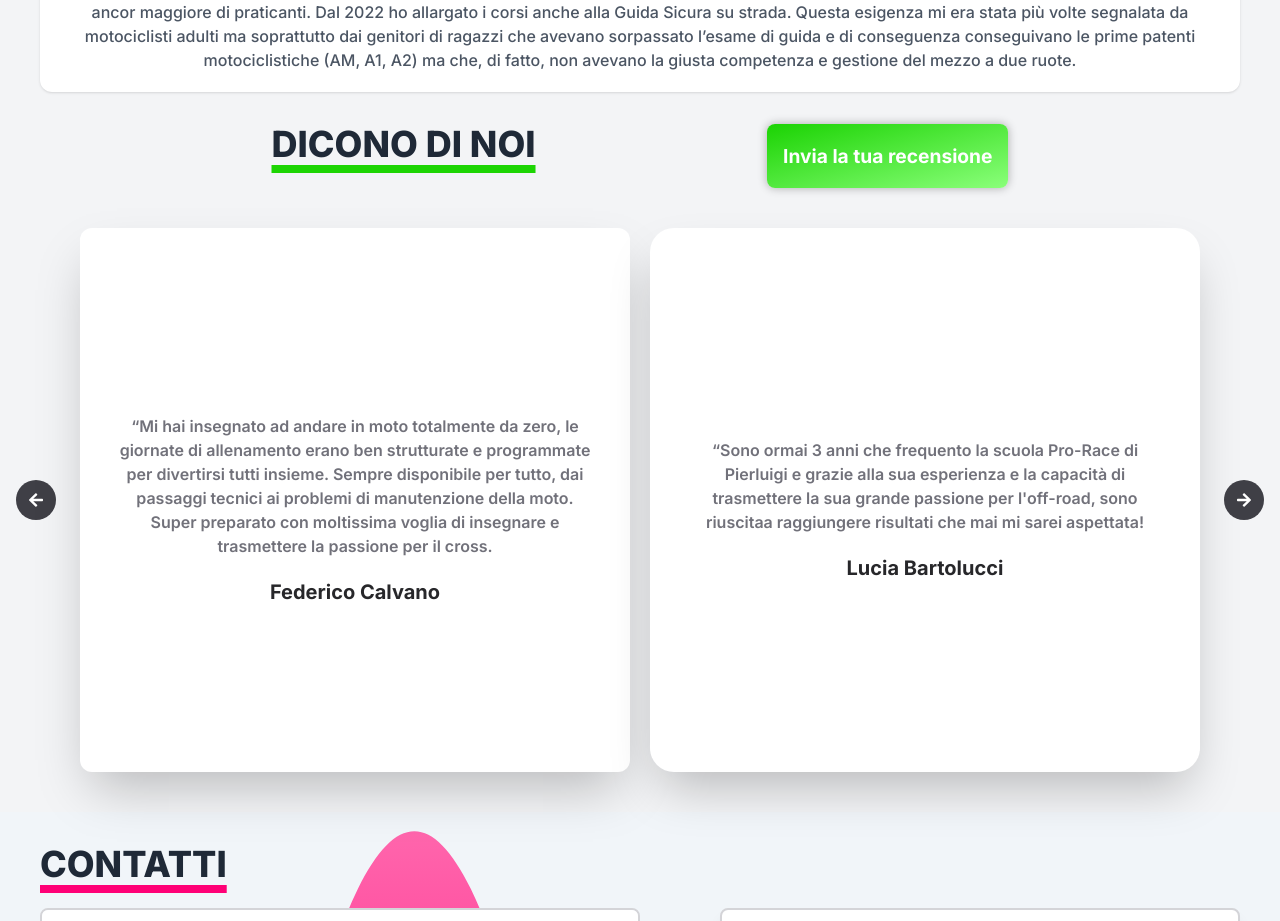
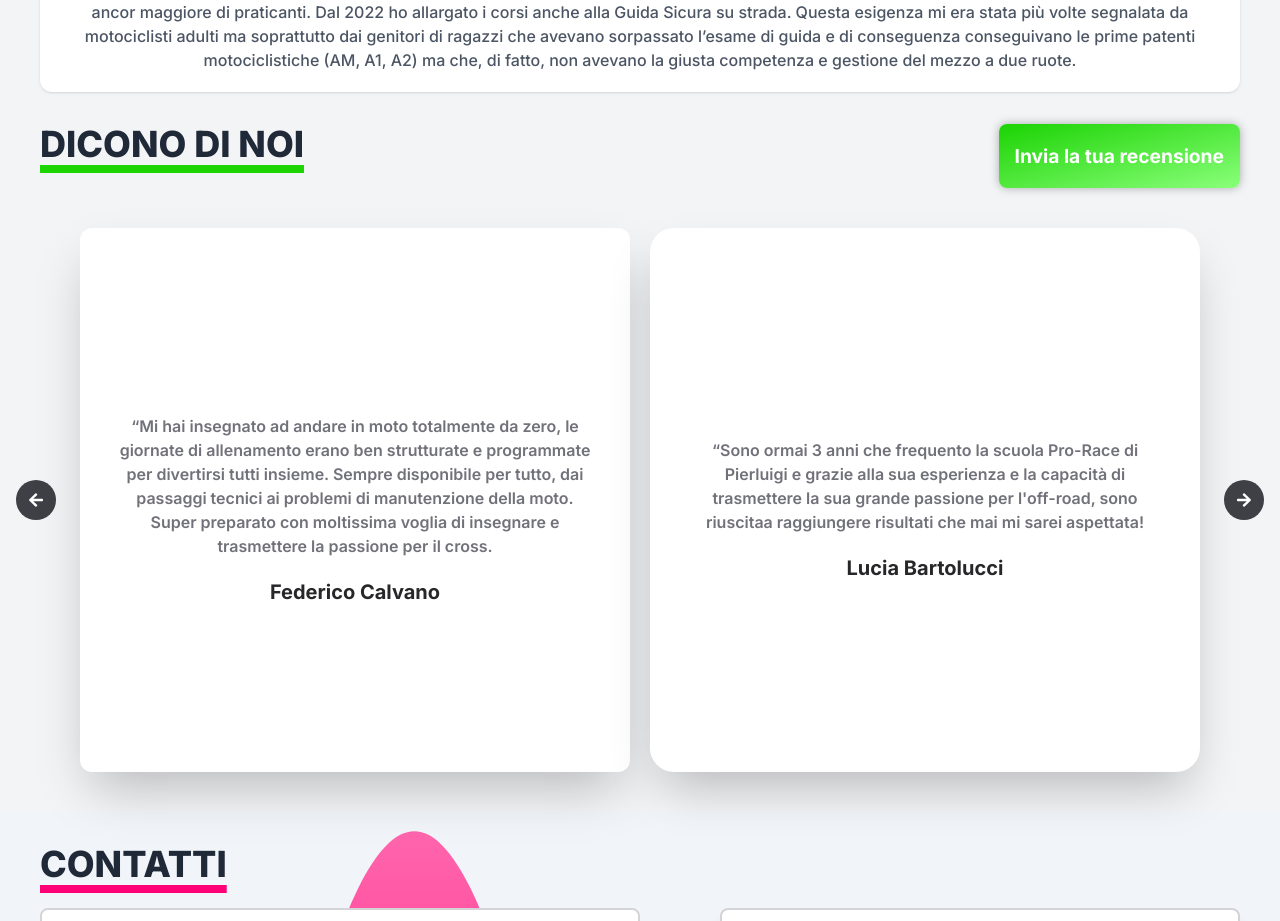
Before and after one commit to GiacomoViolini/Scuola_Off-Road_Pro_Race, a Next.js app: page / in a window 1280 px wide. Shown: the part 9410-10331 px from the top of the page. Built offline with nearby package versions, Linux system fonts and the light colour scheme.

Commit message:
fixed bug

```diff
--- a/src/components/DiconoDiNoi/DiconoDiNoi.tsx
+++ b/src/components/DiconoDiNoi/DiconoDiNoi.tsx
@@ -56,7 +56,7 @@ const DiconoDiNoi = () => {
 
   return (
     <div className="bg-gray-100">
-      <div className="flex flex-col md:flex-row justify-evenly mx-4 lg:mx-10">
+      <div className="flex flex-col md:flex-row justify-evenly lg:justify-between mx-4 lg:mx-10">
         <h2
           className="text-center lg:text-left mb-6 text-3xl lg:text-4xl font-extrabold text-gray-800 underline decoration-custom-green decoration-8 underline-offset-8"
           id="diconodinoi"
```
